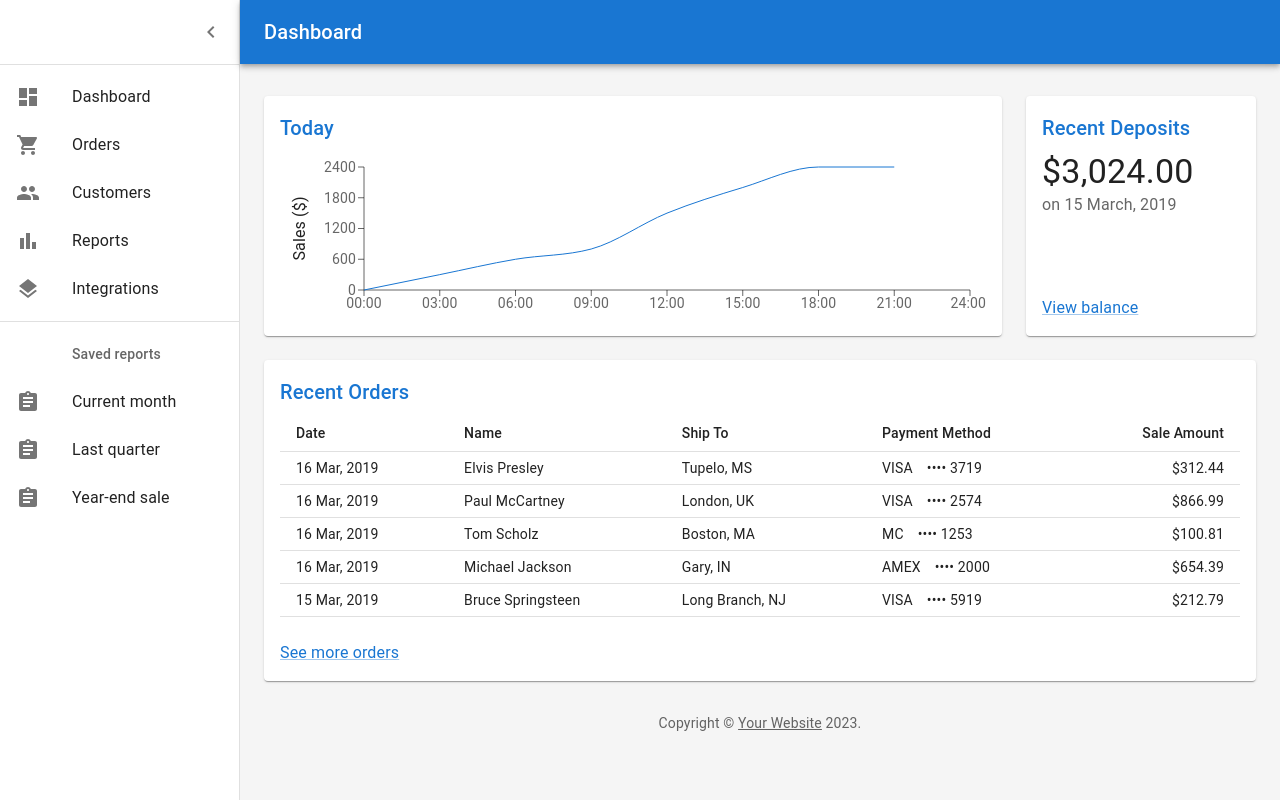
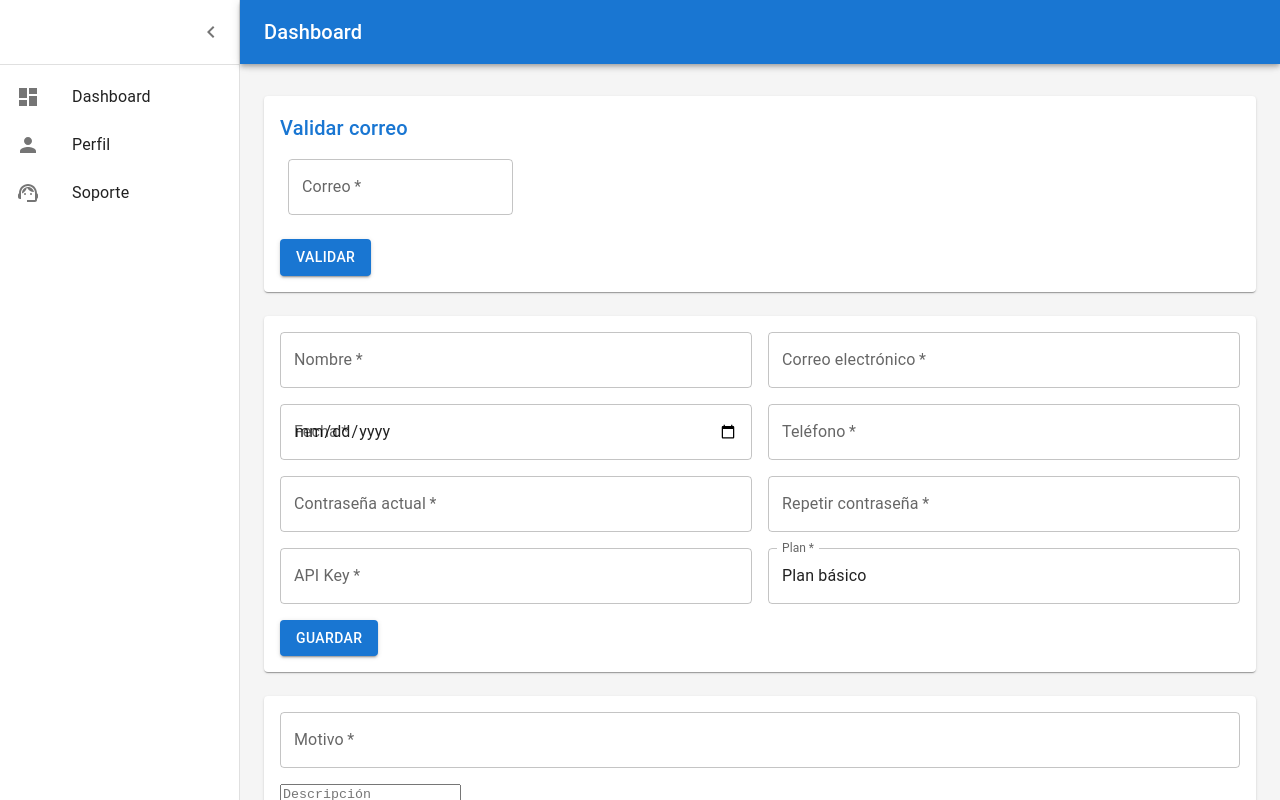
Before and after one commit to agetro2003/proyect_blacklist_frontend, a React (Vite) app: page /Dashboard in a window 1280 px wide. Built offline with nearby package versions, Linux system fonts and the light colour scheme.

Commit message:
feat: add formulario de consulta de correo, formulario de datos personales y formulario de soporte en proceso

```diff
--- a/package.json
+++ b/package.json
@@ -16,9 +16,11 @@
     "@mui/icons-material": "^5.14.3",
     "@mui/lab": "^5.0.0-alpha.139",
     "@mui/material": "^5.14.4",
+    "@mui/x-date-pickers": "^6.11.1",
     "axios": "^1.4.0",
     "bootstrap": "^5.3.1",
     "bootstrap-icons": "^1.10.5",
+    "dayjs": "^1.11.9",
     "i": "^0.3.7",
     "markdown-to-jsx": "^7.3.2",
     "react": "^18.2.0",
--- a/src/components/Dashboard/Dashboard.jsx
+++ b/src/components/Dashboard/Dashboard.jsx
@@ -18,16 +18,16 @@ import MenuIcon from '@mui/icons-material/Menu';
 import ChevronLeftIcon from '@mui/icons-material/ChevronLeft';
 // import NotificationsIcon from '@mui/icons-material/Notifications';
 import { mainListItems, secondaryListItems } from './listItems';
-import Chart from './Chart';
-import Deposits from './Deposits';
-import Orders from './Orders';
+import EmailValidationForm from './EmailValidationForm';
+import UserProfileInfo from './UserProfileInfo';
+import SupportForm from './SupportForm';
 
 function Copyright(props) {
   return (
     <Typography variant="body2" color="text.secondary" align="center" {...props}>
       {'Copyright © '}
       <Link color="inherit" href="https://mui.com/">
-        Your Website
+        BlackList Service
       </Link>{' '}
       {new Date().getFullYear()}
       {'.'}
@@ -144,8 +144,8 @@ export default function Dashboard() {
           <Divider />
           <List component="nav">
             {mainListItems}
-            <Divider sx={{ my: 1 }} />
-            {secondaryListItems}
+            {/* <Divider sx={{ my: 1 }} />
+            {secondaryListItems} */}
           </List>
         </Drawer>
         <Box
@@ -164,7 +164,7 @@ export default function Dashboard() {
           <Container maxWidth="lg" sx={{ mt: 4, mb: 4 }}>
             <Grid container spacing={3}>
               {/* Chart */}
-              <Grid item xs={12} md={8} lg={9}>
+              {/* <Grid item xs={12} md={8} lg={9}>
                 <Paper
                   sx={{
                     p: 2,
@@ -175,9 +175,9 @@ export default function Dashboard() {
                 >
                   <Chart />
                 </Paper>
-              </Grid>
+              </Grid> */}
               {/* Recent Deposits */}
-              <Grid item xs={12} md={4} lg={3}>
+              {/* <Grid item xs={12} md={4} lg={3}>
                 <Paper
                   sx={{
                     p: 2,
@@ -188,11 +188,27 @@ export default function Dashboard() {
                 >
                   <Deposits />
                 </Paper>
-              </Grid>
+              </Grid> */}
               {/* Recent Orders */}
+              {/* <Grid item xs={12}>
+                <Paper sx={{ p: 2, display: 'flex', flexDirection: 'column' }}>
+                  <Orders />
+                </Paper>
+              </Grid> */}
+              {/* Formulario validador de correos */}
               <Grid item xs={12}>
                 <Paper sx={{ p: 2, display: 'flex', flexDirection: 'column' }}>
-                  <Orders />
+                  <EmailValidationForm />
+                </Paper>
+              </Grid>
+              <Grid item xs={12}>
+                <Paper sx={{ p: 2, display: 'flex', flexDirection: 'column' }}>
+                  <UserProfileInfo />
+                </Paper>
+              </Grid>
+              <Grid item xs={12}>
+                <Paper sx={{ p: 2, display: 'flex', flexDirection: 'column' }}>
+                  <SupportForm />
                 </Paper>
               </Grid>
             </Grid>
--- /dev/null
+++ b/src/components/Dashboard/EmailValidationForm.jsx
@@ -0,0 +1,43 @@
+import * as React from 'react';
+import Link from '@mui/material/Link';
+import Box from '@mui/material/Box';
+import TextField from '@mui/material/TextField';
+import Title from './Title';
+import { Grid, Button } from '@mui/material';
+
+export default function EmailValidationForm() {
+    return (
+      <React.Fragment>
+        <Title>Validar correo</Title>
+        <Box
+        component="form"
+        sx={{
+            '& .MuiTextField-root': { m: 1, width: '25ch' },
+        }}
+        noValidate
+        autoComplete="off"
+        >
+          <Grid container spacing={2}>
+            <Grid item xs={12} sm={6}>
+              <TextField
+                required
+                id="outlined-required"
+                label="Correo"
+                defaultValue=""
+              />
+            </Grid>
+            <Grid item xs={12}>
+              <Button type="submit" variant="contained" color="primary">
+                Validar
+              </Button>
+            </Grid>
+          </Grid>
+
+        </Box>
+
+        {/* <Link color="primary" href="#" onClick={preventDefault} sx={{ mt: 3 }}>
+          See more orders
+        </Link> */}
+      </React.Fragment>
+    );
+  }
--- /dev/null
+++ b/src/components/Dashboard/SupportForm.jsx
@@ -0,0 +1,55 @@
+import { useState } from 'react';
+import { TextField, TextareaAutosize, Button, Grid } from '@mui/material';
+import { DemoContainer } from '@mui/x-date-pickers/internals/demo';
+import { AdapterDayjs } from '@mui/x-date-pickers/AdapterDayjs';
+import { LocalizationProvider } from '@mui/x-date-pickers/LocalizationProvider';
+import { DateTimePicker } from '@mui/x-date-pickers/DateTimePicker';
+
+export default function SupportForm() {
+  const [motivo, setMotivo] = useState('');
+  const [descripcion, setDescripcion] = useState('');
+  const [fechaSoporte, setFechaSoporte] = useState(null);
+
+  const agendarReunion = (event) => {
+    event.preventDefault();
+    // Lógica para enviar el formulario
+  };
+
+  return (
+    <form onSubmit={agendarReunion}>
+      <Grid container spacing={2}>
+        <Grid item xs={12}>
+          <TextField
+            required
+            fullWidth
+            label="Motivo"
+            value={motivo}
+            onChange={(event) => setMotivo(event.target.value)}
+          />
+        </Grid>
+        <Grid item xs={12}>
+          <TextareaAutosize
+            required
+            minRows={3}
+            fullWidth
+            placeholder="Descripción"
+            value={descripcion}
+            onChange={(event) => setDescripcion(event.target.value)}
+          />
+        </Grid>
+        <Grid item xs={12}>
+            <LocalizationProvider dateAdapter={AdapterDayjs}>
+                <DemoContainer components={['DateTimePicker']}>
+                <DateTimePicker label="Fecha de reunión" value={fechaSoporte} />
+                </DemoContainer>
+            </LocalizationProvider>
+        </Grid>
+        <Grid item xs={12}>
+          <Button type="submit" variant="contained" color="primary">
+            Enviar
+          </Button>
+        </Grid>
+      </Grid>
+    </form>
+  );
+}
--- /dev/null
+++ b/src/components/Dashboard/UserProfileInfo.jsx
@@ -0,0 +1,109 @@
+import { useState } from 'react';
+import { TextField, Button, Grid } from '@mui/material';
+import Title from './Title';
+
+export default function UserProfileInfo() {
+  const [nombre, setNombre] = useState('');
+  const [correo, setCorreo] = useState('');
+  const [fecha, setFecha] = useState('');
+  const [telefono, setTelefono] = useState('');
+  const [contrasena, setContrasena] = useState('');
+  const [repetirContrasena, setRepetirContrasena] = useState('');
+  const [apiKey, setApiKey] = useState('');
+  const plan = 'Plan básico';
+
+  const handleSubmit = (event) => {
+    event.preventDefault();
+    // Lógica para enviar el formulario
+  };
+
+
+  return (
+    <form onSubmit={handleSubmit}>
+    <Grid container spacing={2}>
+      <Grid item xs={12} sm={6}>
+        <TextField
+          required
+          fullWidth
+          label="Nombre"
+          value={nombre}
+          onChange={(event) => setNombre(event.target.value)}
+        />
+      </Grid>
+      <Grid item xs={12} sm={6}>
+        <TextField
+          required
+          fullWidth
+          label="Correo electrónico"
+          type="email"
+          value={correo}
+          onChange={(event) => setCorreo(event.target.value)}
+        />
+      </Grid>
+      <Grid item xs={12} sm={6}>
+        <TextField id="outlined-search"
+          required
+          fullWidth
+          label="Fecha"
+          type="date"
+          value={fecha}
+          onChange={(event) => setFecha(event.target.value)}
+          defaultValue=""
+        />
+      </Grid>
+      <Grid item xs={12} sm={6}>
+        <TextField
+          required
+          fullWidth
+          label="Teléfono"
+          value={telefono}
+          onChange={(event) => setTelefono(event.target.value)}
+        />
+      </Grid>
+      <Grid item xs={12} sm={6}>
+        <TextField
+          required
+          fullWidth
+          label="Contraseña actual"
+          type="password"
+          value={contrasena}
+          onChange={(event) => setContrasena(event.target.value)}
+        />
+      </Grid>
+      <Grid item xs={12} sm={6}>
+        <TextField
+          required
+          fullWidth
+          label="Repetir contraseña"
+          type="password"
+          value={repetirContrasena}
+          onChange={(event) => setRepetirContrasena(event.target.value)}
+        />
+      </Grid>
+      <Grid item xs={12} sm={6}>
+        <TextField
+          required
+          fullWidth
+          label="API Key"
+          value={apiKey}
+          onChange={(event) => setApiKey(event.target.value)}
+        />
+      </Grid>
+      <Grid item xs={12} sm={6}>
+        <TextField
+          required
+          fullWidth
+          label="Plan"
+          value={plan}
+          InputProps={{ readOnly: true }}
+        />
+      </Grid>
+      <Grid item xs={12}>
+        <Button type="submit" variant="contained" color="primary">
+          Guardar
+        </Button>
+      </Grid>
+    </Grid>
+    </form>
+  );
+}
--- a/src/components/Dashboard/listItems.jsx
+++ b/src/components/Dashboard/listItems.jsx
@@ -4,10 +4,8 @@ import ListItemIcon from '@mui/material/ListItemIcon';
 import ListItemText from '@mui/material/ListItemText';
 import ListSubheader from '@mui/material/ListSubheader';
 import DashboardIcon from '@mui/icons-material/Dashboard';
-import ShoppingCartIcon from '@mui/icons-material/ShoppingCart';
-import PeopleIcon from '@mui/icons-material/People';
-import BarChartIcon from '@mui/icons-material/BarChart';
-import LayersIcon from '@mui/icons-material/Layers';
+import PersonIcon from '@mui/icons-material/Person';
+import SupportAgentIcon from '@mui/icons-material/SupportAgent';
 import AssignmentIcon from '@mui/icons-material/Assignment';
 
 export const mainListItems = (
@@ -20,27 +18,15 @@ export const mainListItems = (
     </ListItemButton>
     <ListItemButton>
       <ListItemIcon>
-        <ShoppingCartIcon />
+        <PersonIcon />
       </ListItemIcon>
-      <ListItemText primary="Orders" />
+      <ListItemText primary="Perfil" />
     </ListItemButton>
     <ListItemButton>
       <ListItemIcon>
-        <PeopleIcon />
+        <SupportAgentIcon />
       </ListItemIcon>
-      <ListItemText primary="Customers" />
-    </ListItemButton>
-    <ListItemButton>
-      <ListItemIcon>
-        <BarChartIcon />
-      </ListItemIcon>
-      <ListItemText primary="Reports" />
-    </ListItemButton>
-    <ListItemButton>
-      <ListItemIcon>
-        <LayersIcon />
-      </ListItemIcon>
-      <ListItemText primary="Integrations" />
+      <ListItemText primary="Soporte" />
     </ListItemButton>
   </React.Fragment>
 );
```
Also changed, not shown: 1 other file (tests, documents, lock files or other folders).
